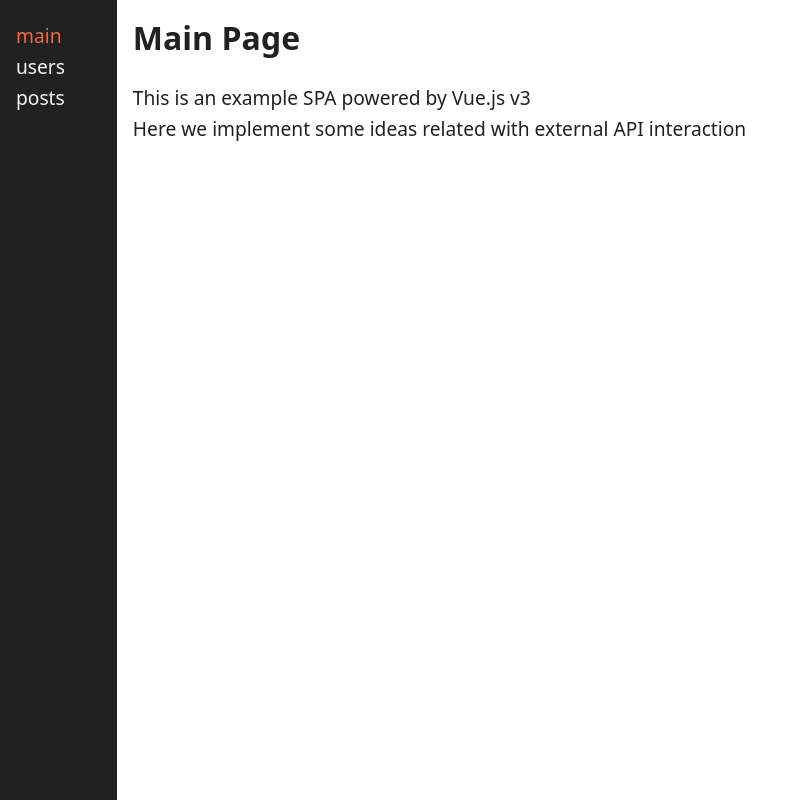
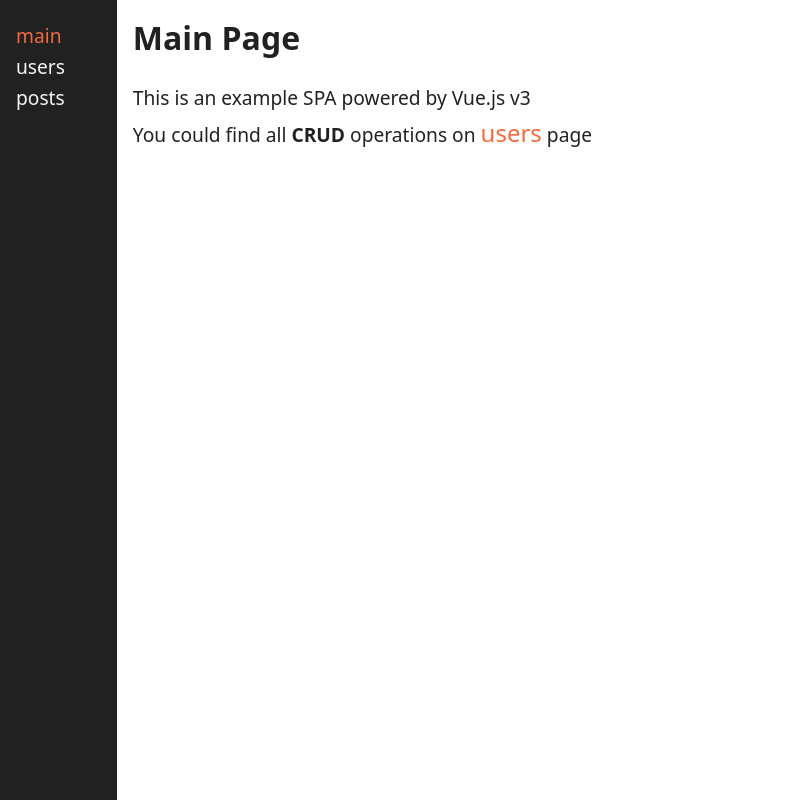
Before and after one commit to NaMax66/affluent-test, a Vue app: page / in a window 1280 px wide. Shown: the whole page, without its empty margins (0-791 px from the left). Built offline with nearby package versions, Linux system fonts and the light colour scheme.

Commit message:
links added

```diff
--- a/src/pages/Main.vue
+++ b/src/pages/Main.vue
@@ -6,7 +6,12 @@
         This is an example SPA powered by Vue.js v3
       </p>
       <p>
-        Here we implement some ideas related with external API interaction
+        You could find all <b>CRUD</b> operations on
+        <router-link
+          class="router-link"
+          :to="getLinkByRouteName('users')"
+        >
+        users</router-link> page
       </p>
     </div>
   </div>
@@ -14,9 +19,15 @@
 
 <script lang="ts">
 import { defineComponent } from 'vue';
+import { RouteName, routes } from '@/specification/Routes';
 
 export default defineComponent({
   name: 'MainPage',
+  methods: {
+    getLinkByRouteName(name: RouteName) {
+      return routes[name];
+    }
+  }
 });
 </script>
 
@@ -32,4 +43,17 @@ export default defineComponent({
   font-size: 1.2rem;
   line-height: 1.6;
 }
+
+.router-link {
+  font-size: 1.5rem;
+  color: var(--c-orange);
+  text-decoration: none;
+  margin-top: 1rem;
+  transition:  0.2s;
+  border-bottom: 1px solid transparent;
+}
+
+.router-link:hover {
+  border-bottom: 1px solid var(--c-orange);
+}
 </style>
```
